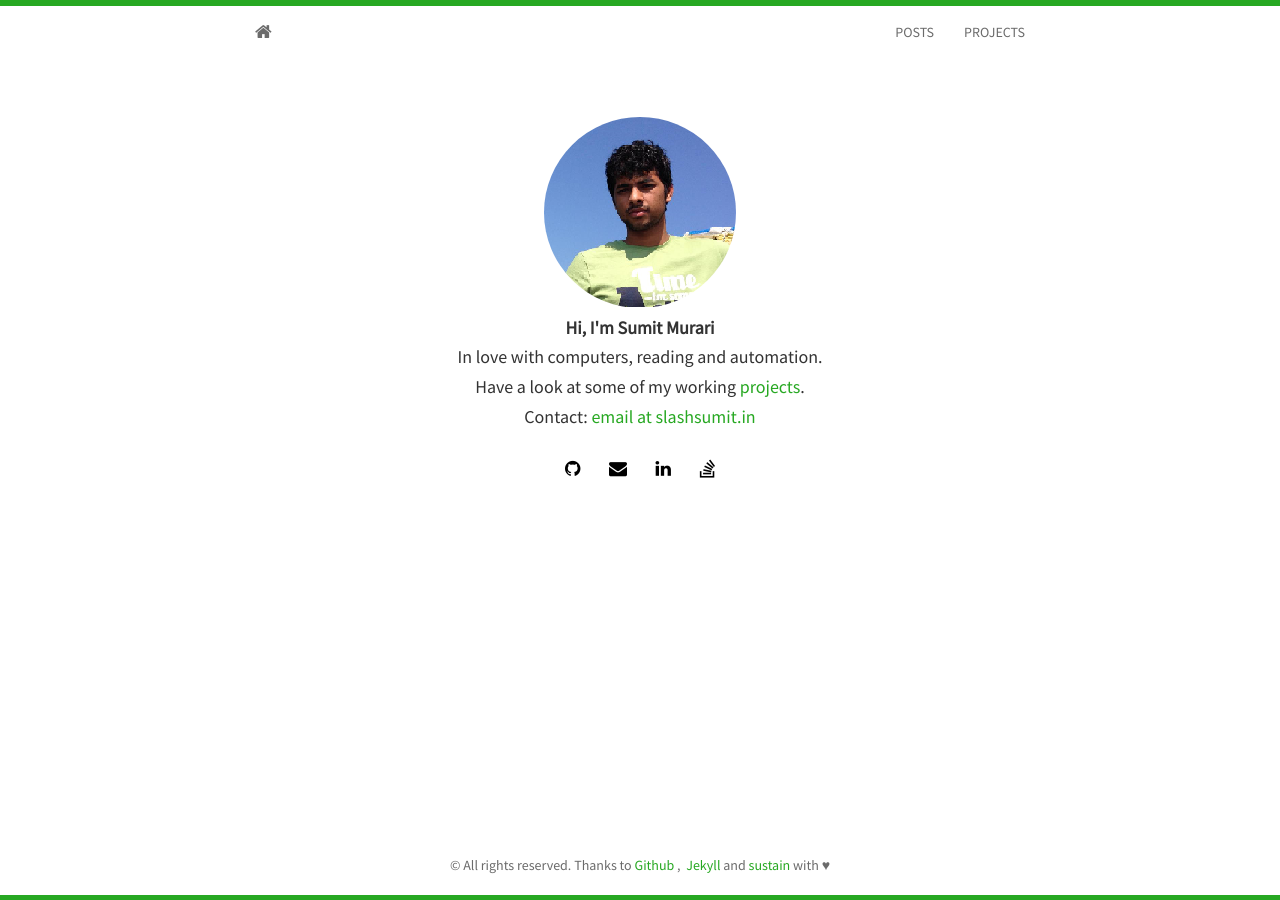
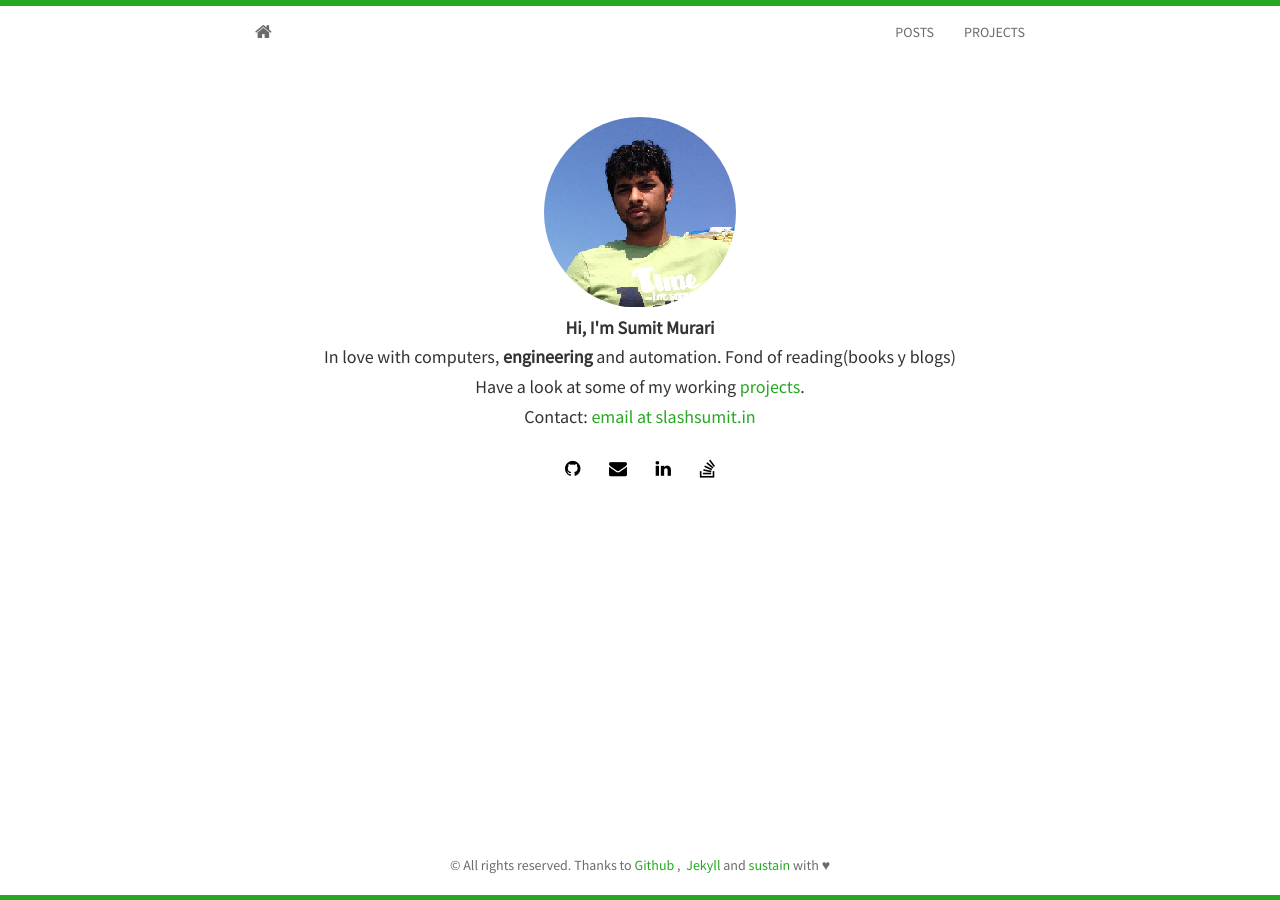
Before and after one commit to murarisumit/murarisumit.github.io, a Jekyll site: the page built from index.html, in a window 1280 px wide. Built offline with Jekyll 4.4.1, drawn with Linux system fonts in a browser that asks for light colours; nearby versions of some CDN libraries; the list of posts is cut into pages by our own code.

Commit message:
Updated bio

```diff
--- a/index.html
+++ b/index.html
@@ -9,7 +9,7 @@ layout: home
 	  </div>
     <h4><strong>Hi, I'm {{ site.author }}</strong> </h4>
 				<center>
-				<h4> In love with computers, reading and automation.</h4>
+          <h4> In love with computers, <b>engineering</b> and automation. Fond of reading(books y blogs)</h4>
       <h4>Have a look at some of my working <a href="https://github.com/{{ site.github }}"> projects</a>.</h4>
       <h4>Contact: <a href="mailto:{{ site.email }}?Subject=Hello%20Sumit"> email at slashsumit.in </a></h4>
 			</center>
```
